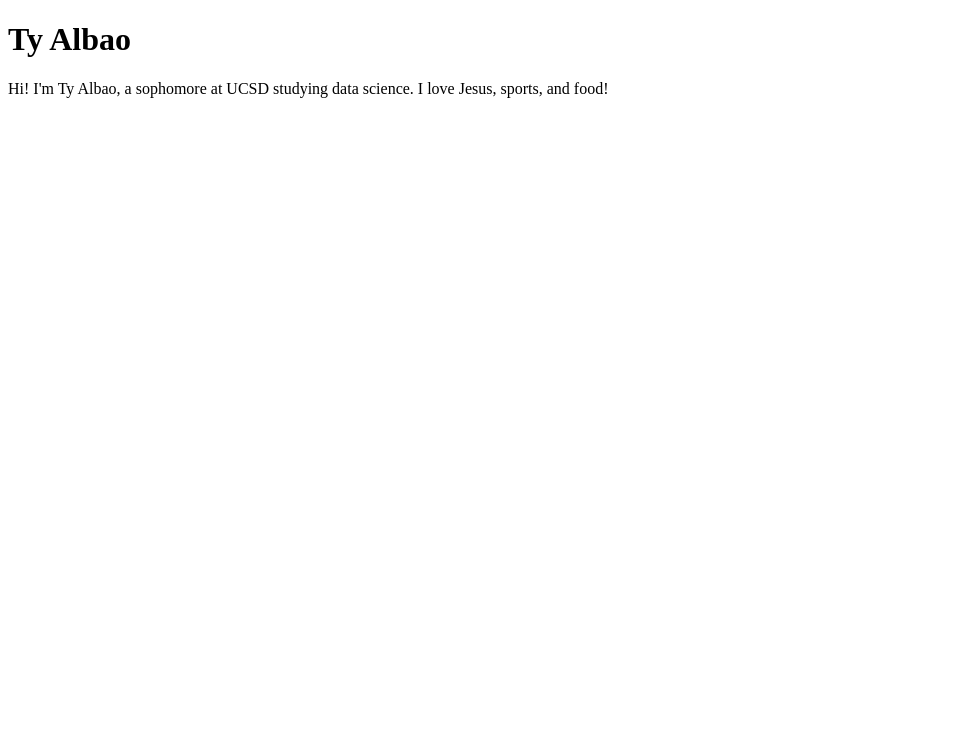
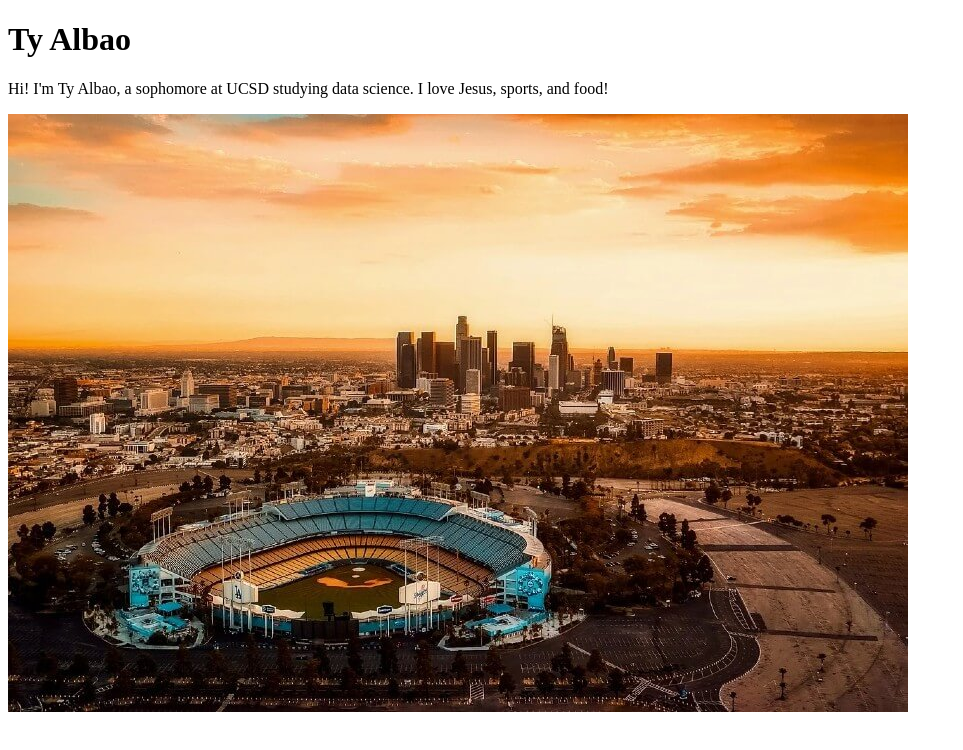
Before and after one commit to TyAlbao/portfolio, a plain HTML site: page index.html in a window 1280 px wide. Shown: the whole page, without its empty margins (0-963 px from the left). Drawn offline with Linux system fonts and the light colour scheme.

Commit message:
added dodger image

```diff
--- a/index.html
+++ b/index.html
@@ -12,5 +12,6 @@
     <p>
         Hi! I'm Ty Albao, a sophomore at UCSD studying data science. I love Jesus, sports, and food!
     </p>
+    <img src = "images/dodgers.jpg", alt = "dodger stadium drone shot">
 </body>
 </html>
```
Also changed, not shown: images/dodgers.jpg (added).
